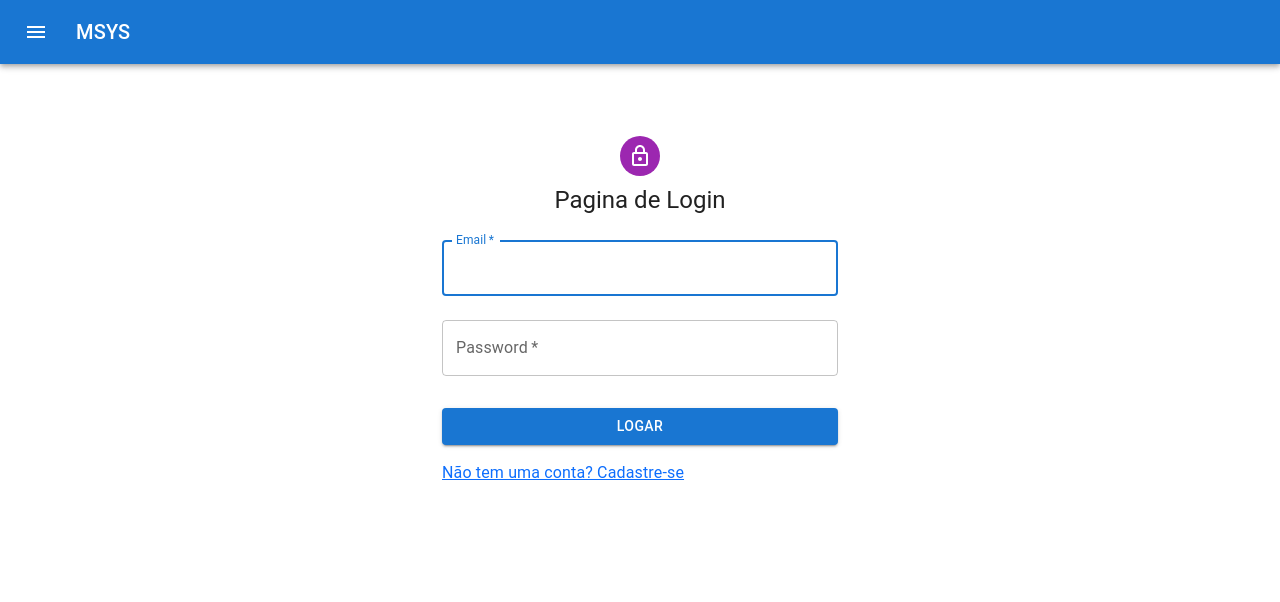
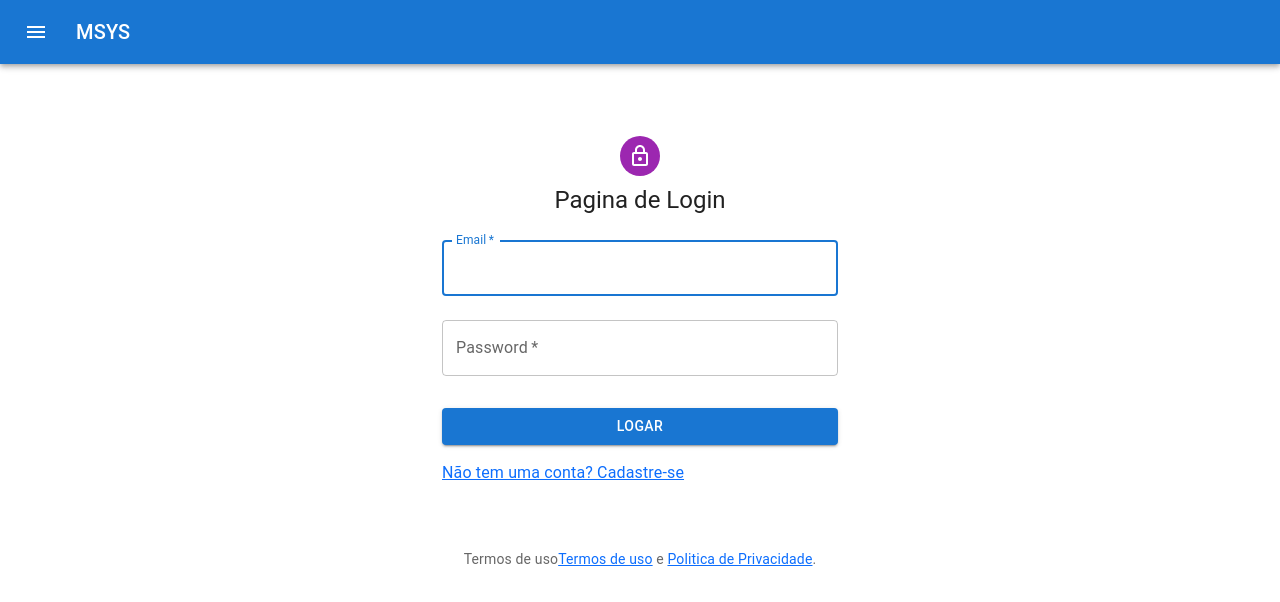
Before and after one commit to vinicius-batista-dev/gerenciamento-cloud, a React (Create React App) app: page /signin in a window 1280 px wide. Shown: the top 602 px of the page. Built offline with nearby package versions, Linux system fonts and the light colour scheme.

Commit message:
adicionando o termo de licensa de uso de software

```diff
--- a/src/pages/RelatorioMaterial.jsx
+++ b/src/pages/RelatorioMaterial.jsx
@@ -107,6 +107,7 @@ const RelatorioMaterial = () => {
     doc.text(20, 70, "Status: " + status);
     doc.text(20, 80, "Data de Saída: " + formatarData(data_saida));
     doc.text(20, 100, "Categoria: " + categoria);
+    doc.text(20, 90, "Assinatura do Responsável: ");
     doc.text(
       20,
       110,
--- a/src/pages/Signin.jsx
+++ b/src/pages/Signin.jsx
@@ -40,23 +40,17 @@ function SignIn() {
   //apos o login, o toke e o email sao armazenados no localstorage
   const handleSubmit = async (e) => {
     e.preventDefault();
+
     try {
       const response = await axios.post(api, data, config);
       setToken(response.data.accessToken);
       localStorage.setItem("token", response.data.token);
       localStorage.setItem("email", response.data.email);
-
-      //Se o usuario nao for encontrado, tera um alerta
-      if (response.status === 404) {
-        alert("Usuario nao encontrado");
+      //Se me retornar um status 404, significa que o email ou senha estao incorretos
+    } catch (error) {
+      if (error.response.status === 404) {
+        setError("Email ou senha incorretos");
       }
-
-      if (response.status === 200) {
-        alert("Login efetuado com sucesso");
-        navigate("/listaConstrucao");
-      }
-    } catch (error) {
-      setError("Email ou senha incorretos");
     }
   };
 
@@ -66,13 +60,6 @@ function SignIn() {
   if (token) {
     return <Navigate to="/listaConstrucao" />;
   }
-
-  const validarCampos = () => {
-    if (email === "" || password === "") {
-      alert("Preencha todos os campos");
-      return false;
-    }
-  };
 
   return (
     <Container component="main" maxWidth="xs">
@@ -122,7 +109,6 @@ function SignIn() {
             fullWidth
             variant="contained"
             sx={{ mt: 3, mb: 2 }}
-            onClick={validarCampos}
           >
             Logar
           </Button>
@@ -135,6 +121,19 @@ function SignIn() {
           </Grid>
         </Box>
       </Box>
+      <Box sx={{ mt: 8 }}>
+        <Typography variant="body2" color="text.secondary" align="center">
+          {"Termos de uso"}
+          <Link color="inherit" href="#">
+            {"Termos de uso"}
+          </Link>
+          {" e "}
+          <Link color="inherit" href="#">
+            {"Politica de Privacidade"}
+          </Link>
+          {"."}
+        </Typography>
+      </Box>
     </Container>
   );
 }
```
Also changed, not shown: 1 other file (tests, documents, lock files or other folders).
